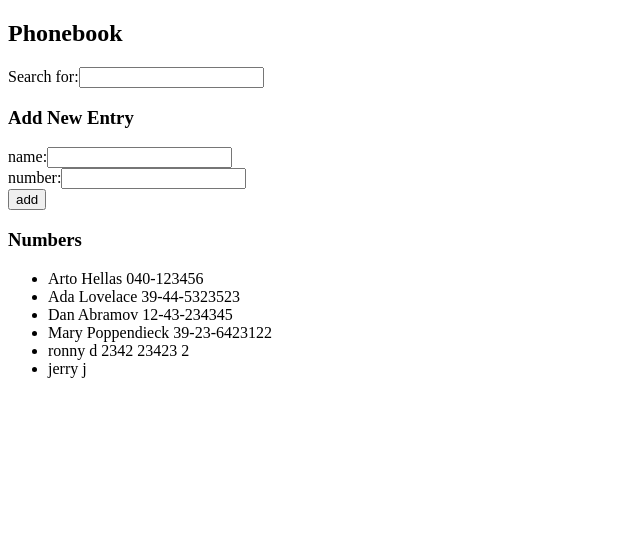
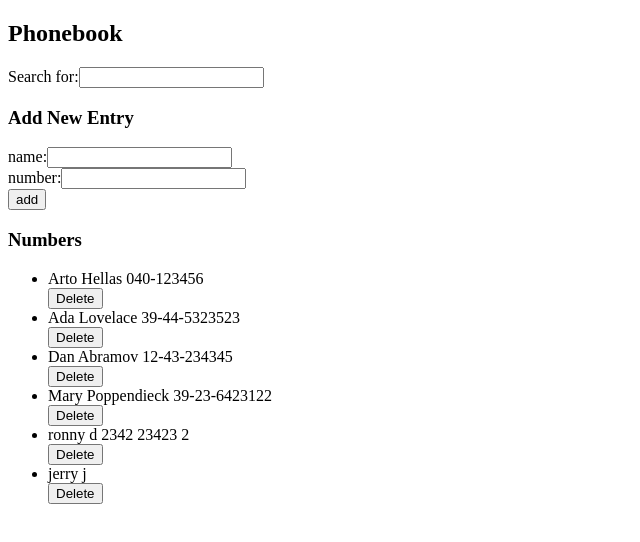
Before and after one commit to SloaneTribble/full-stack-open, a React (Vite) app in the folder part2/phonebook/: page / in a window 1280 px wide. Shown: the top 542 px of the page, without its empty margins (0-640 px from the left). Built offline with nearby package versions, Linux system fonts and the light colour scheme; data requests are answered from the project's data file.

Commit message:
Finish 2.14

```diff
--- a/part2/phonebook/src/App.jsx
+++ b/part2/phonebook/src/App.jsx
@@ -55,8 +55,22 @@ const App = () => {
       setPersons(persons.concat(returnedPerson));
       resetInputFields();
     })
+  };
 
-  };
+  const deletePerson = (id) => {
+    return (() => {
+      const personName = persons.find((person) => person.id === id).name
+      console.log(personName)
+      if (!confirm(`Are you sure you want to delete ${personName}?`)){
+        return
+      }
+      personsService.deletePerson(id)
+    .then((response)=> {
+      const updatedPersons = persons.filter((person) => (person.id !== id))
+      setPersons(updatedPersons)
+    })}
+    )
+}
 
   return (
     <div>
@@ -74,7 +88,7 @@ const App = () => {
         handleNumberChange={handleNumberChange}
       />
       <h3>Numbers</h3>
-      <Persons persons={persons} searchField={searchField} />
+      <Persons persons={persons} searchField={searchField} deleteButtonCallback={deletePerson}/>
     </div>
   );
 };
--- /dev/null
+++ b/part2/phonebook/src/components/DeleteButton.jsx
@@ -0,0 +1,9 @@
+const DeleteButton = (props) => {
+    return (
+        <div>
+            <button onClick={props.callBack}>Delete</button>
+        </div>
+    )
+}
+
+export default DeleteButton
--- a/part2/phonebook/src/components/Person.jsx
+++ b/part2/phonebook/src/components/Person.jsx
@@ -1,7 +1,10 @@
-const Person = ({ person }) => {
+import DeleteButton from "./DeleteButton";
+
+const Person = ({ person, deleteButtonCallback }) => {
   return (
     <li>
       {person.name} {person.number}
+      <DeleteButton callBack={deleteButtonCallback}/>
     </li>
   );
 };
--- a/part2/phonebook/src/components/Persons.jsx
+++ b/part2/phonebook/src/components/Persons.jsx
@@ -1,4 +1,7 @@
 import Person from "./Person";
+
+import DeleteButton from "./DeleteButton";
+
 
 const caseInsensitiveStringMatch = (searchField) => {
   const lowerCaseSearchField = searchField.toLowerCase();
@@ -9,7 +12,9 @@ const caseInsensitiveStringMatch = (searchField) => {
   return stringMatchFunction;
 };
 
-const Persons = ({ persons, searchField }) => {
+
+
+const Persons = ({ persons, searchField, deleteButtonCallback }) => {
   const personsToShow =
     searchField.length > 0
       ? persons.filter(caseInsensitiveStringMatch(searchField))
@@ -19,7 +24,7 @@ const Persons = ({ persons, searchField }) => {
     <div>
       <ul>
         {personsToShow.map((person) => (
-          <Person key={person.id} person={person} />
+            <Person person={person} key={person.id} deleteButtonCallback={deleteButtonCallback(person.id)}/>
         ))}
       </ul>
     </div>
--- a/part2/phonebook/src/services/persons.js
+++ b/part2/phonebook/src/services/persons.js
@@ -17,8 +17,14 @@ const update = (id, newObject) => {
   return request.then((response) => response.data)
 }
 
+const deletePerson = (id) => {
+  const request = axios.delete(`${baseUrl}/${id}`)
+  return request.then((response) => response.data)
+}
+
 export default {
     getAll,
     create,
     update,
+    deletePerson,
 }
```
Also changed, not shown: part2/phonebook/db copy.json (added, +35 -0 lines).
